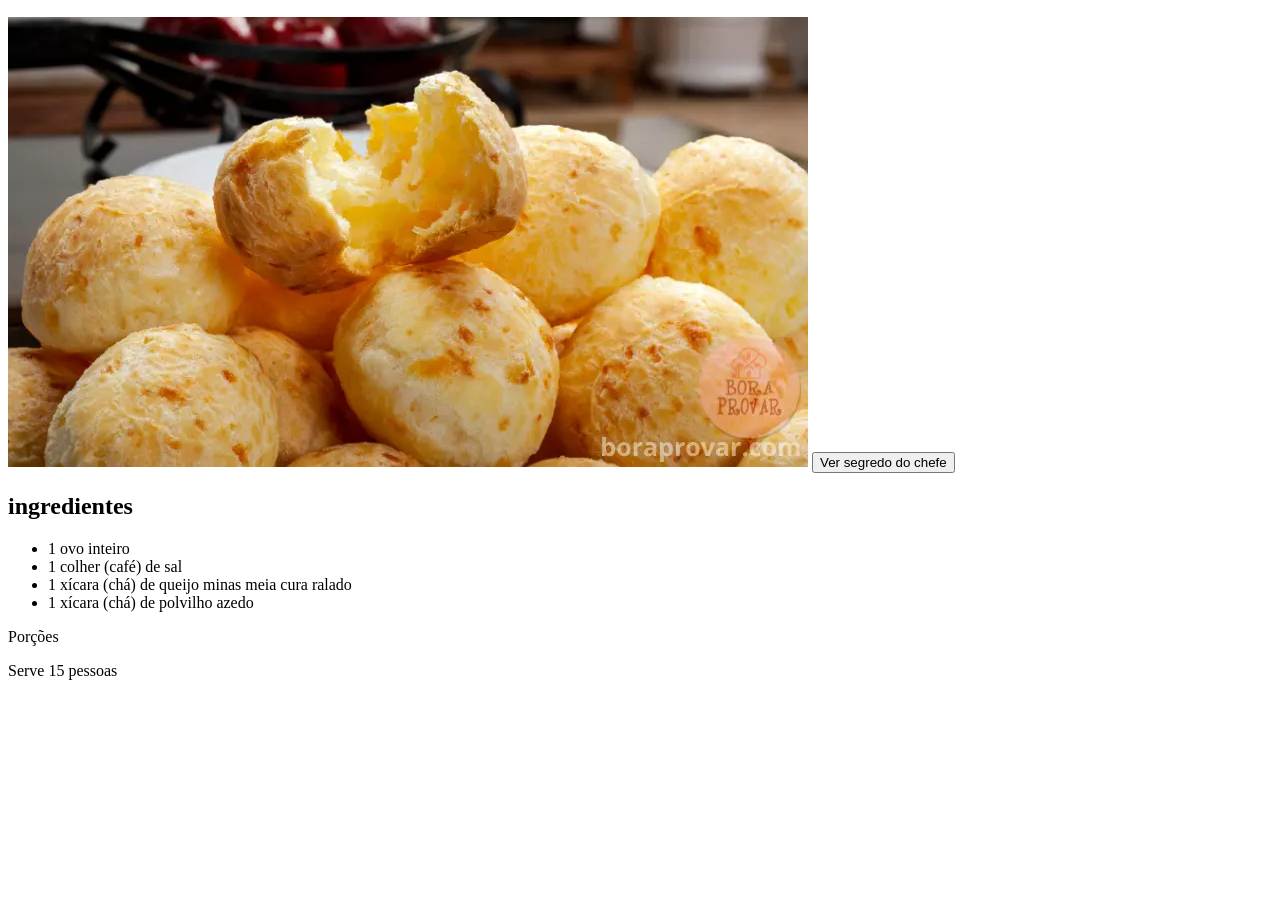
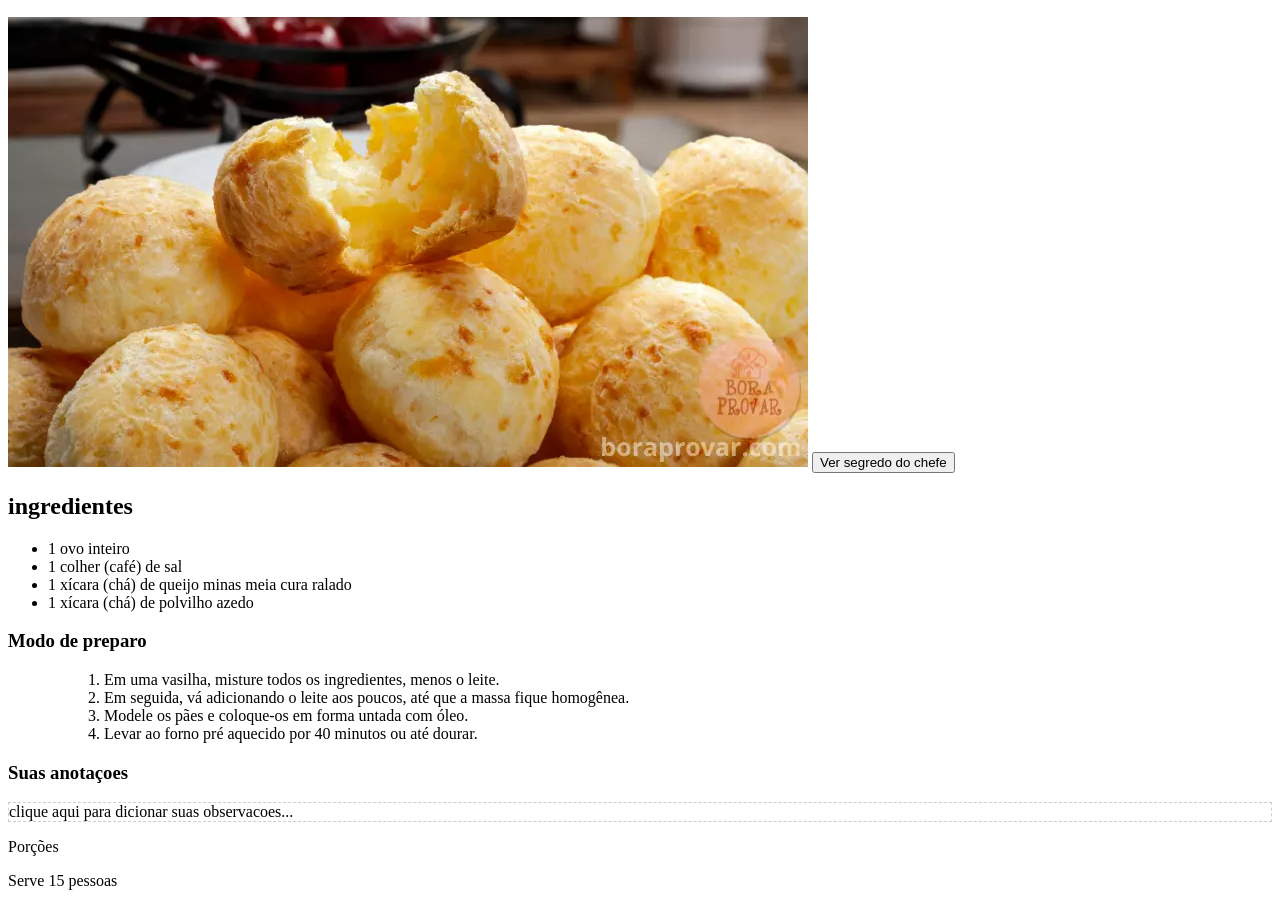
Before and after one commit to joseulianadev/Receitas-de-minas-1, a plain HTML site: page index.html in a window 1280 px wide. Shown: the part 110-1016 px from the top of the page. Before the commit the page ends 806 px from the top, so only its background shows below. Drawn offline with Linux system fonts and the light colour scheme.

Commit message:
implemetar area de notas pessoais editavel

```diff
--- a/index.html
+++ b/index.html
@@ -25,8 +25,27 @@
                 <li>1 xícara (chá) de queijo minas meia cura ralado</li>
                 <li>1 xícara (chá) de polvilho azedo</li>
             </ul>
-    <p>Porções</p>
-   <p>Serve 15 pessoas</p>
+<section>
+    <h3>Modo de preparo</h3>
+    <ol>
+        <ul>1. Em uma vasilha, misture todos os ingredientes, menos o leite.</ul>
+        <ul> 2. Em seguida, vá adicionando o leite aos poucos, até que a massa fique homogênea.</ul>
+        <ul> 3. Modele os pães e coloque-os em forma untada com óleo.</ul>
+        <ul> 4. Levar ao forno pré aquecido por 40 minutos ou até dourar.</ul>
+    </ol>
+
+</section>
+
+<section>
+<h3>Suas anotaçoes</h3>
+<div style="border: 1px dashed #ccc; padding: 10 px"
+contentible="true">
+    clique aqui para dicionar suas observacoes...
+</div>
+</section>
+            <p>Porções</p>
+    <p>Serve 15 pessoas</p>
+
 
 </section>
 </main>
```
